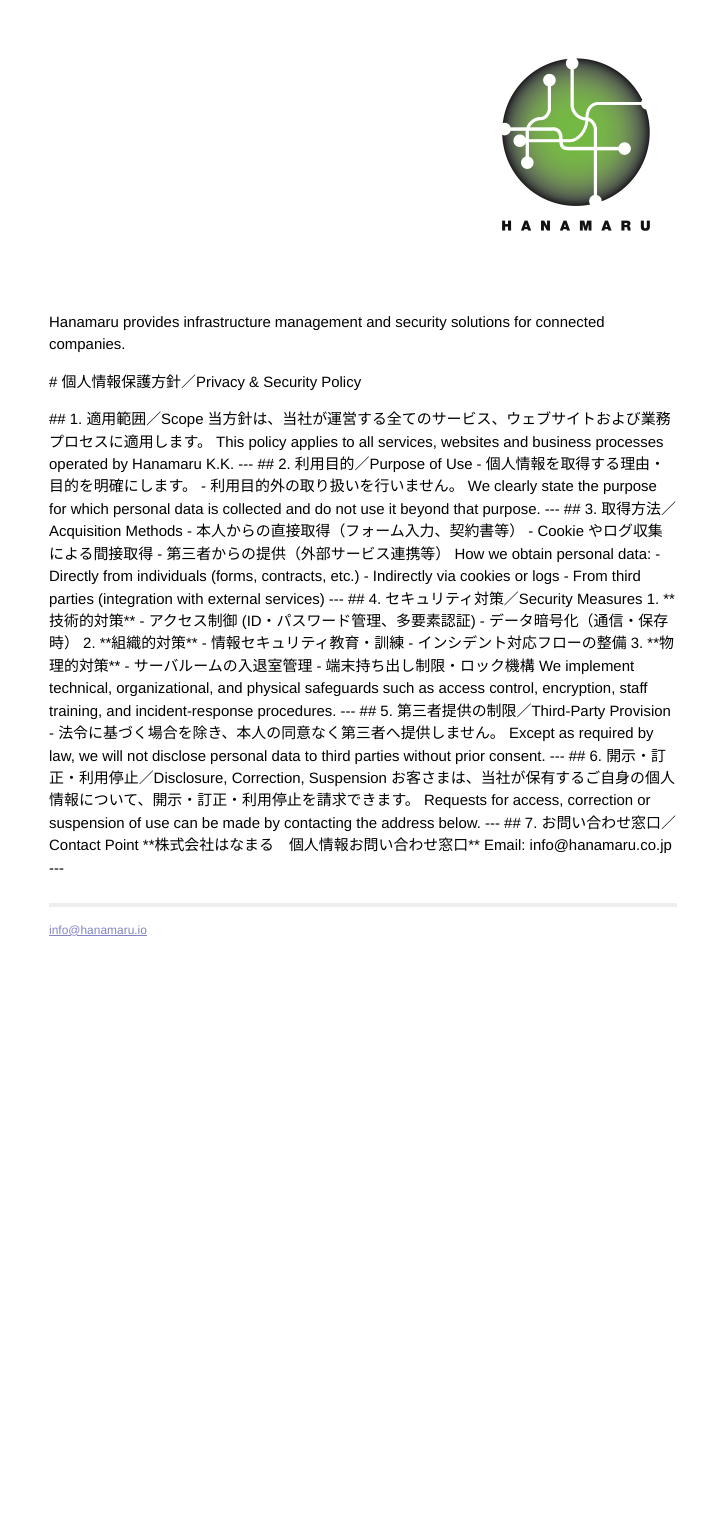
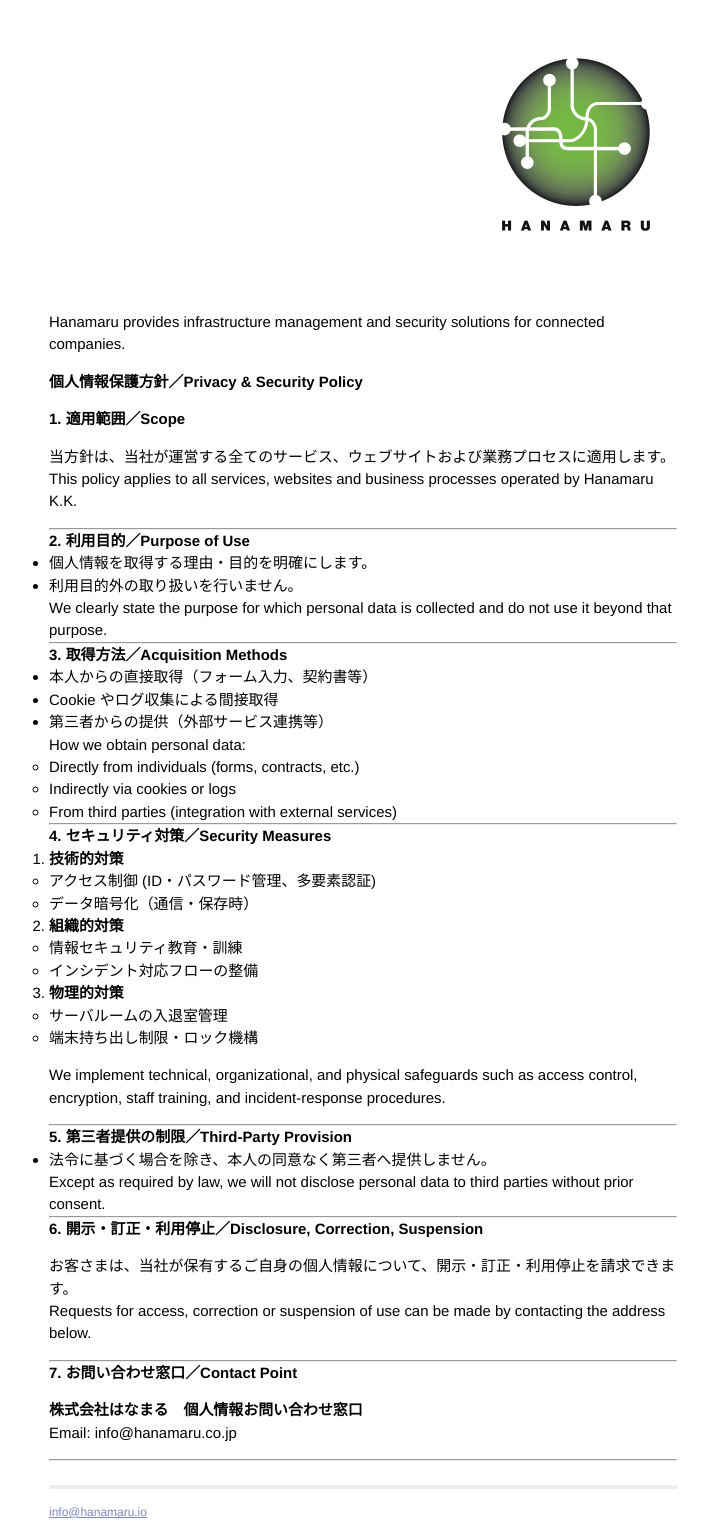
Before and after one commit to 87zero/hanamaru.io, a Jekyll site: the page built from Privacy_and_Security_Policy.md, in a window 1280 px wide. Shown: the whole page, without its empty margins (277-985 px from the left). Built offline with Jekyll 4.4.1, drawn with Linux system fonts in a browser that asks for light colours; before the commit the page ends 953 px from its top, so only the background shows below that.

Commit message:
Update Privacy_and_Security_Policy.md

```diff
--- a/Privacy_and_Security_Policy.md
+++ b/Privacy_and_Security_Policy.md
@@ -3,15 +3,10 @@
 title: Hanamaru - Privacy and Security Policy
 ---
 
-<div class="block">
 Hanamaru provides infrastructure management and security solutions for connected companies.
-</div>
 
-<div class="block">
+
 # 個人情報保護方針／Privacy & Security Policy
-</div>
-
-<div class="block">
 
 ## 1. 適用範囲／Scope
 当方針は、当社が運営する全てのサービス、ウェブサイトおよび業務プロセスに適用します。
@@ -69,4 +64,3 @@
 Email: info@hanamaru.co.jp
 
 ---
-</div>
```
